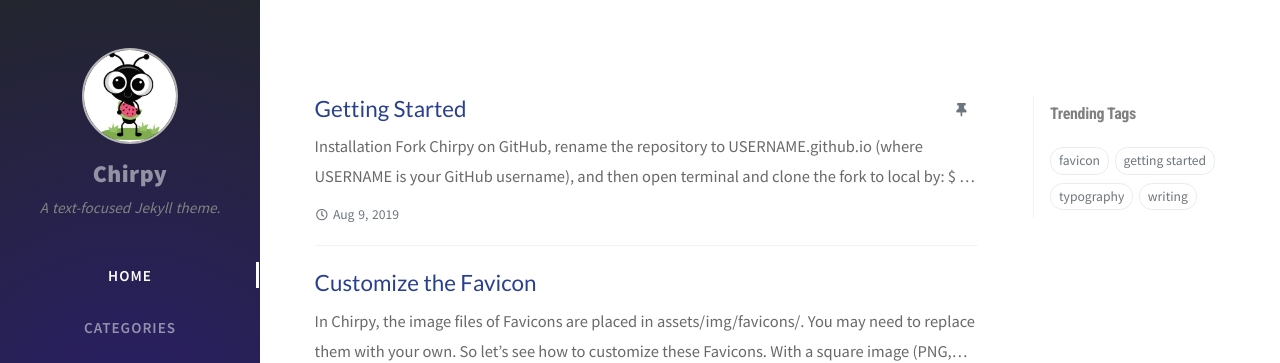
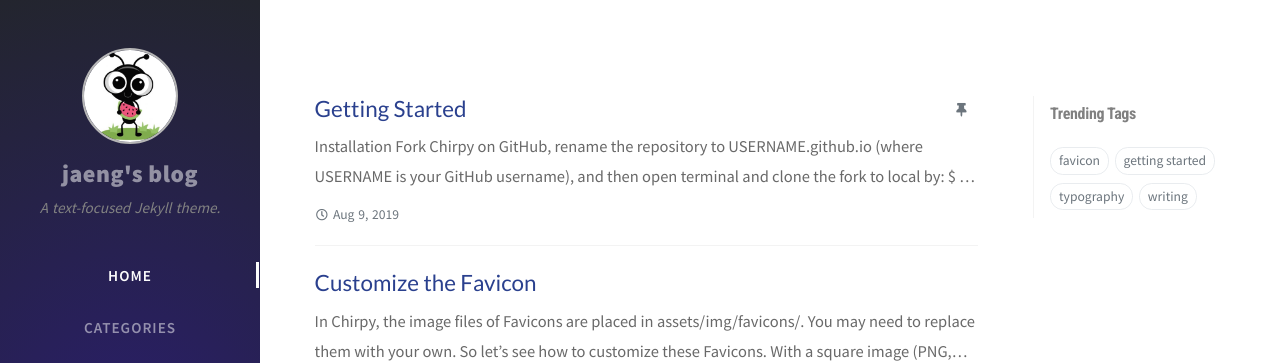
Before and after one commit to Shin-JungYeon/Shin-JungYeon.github.io, a Jekyll site: the page built from index.html, in a window 1280 px wide. Shown: the top 363 px of the page. Built offline with Jekyll 4.4.1, drawn with Linux system fonts in a browser that asks for light colours; nearby versions of some CDN libraries; the list of posts is cut into pages by our own code; comment, search, counter and statistics services are not loaded.

Commit message:
타이틀 수정

```diff
--- a/_config.yml
+++ b/_config.yml
@@ -7,7 +7,7 @@
 
 # jekyll-seo-tag settings › https://github.com/jekyll/jekyll-seo-tag/blob/master/docs/usage.md
 # --------------------------
-title: Chirpy                          # the main title
+title: jaeng's blog                    # the main title
 
 tagline: A text-focused Jekyll theme.  # it will display as the sub-title
 
```
